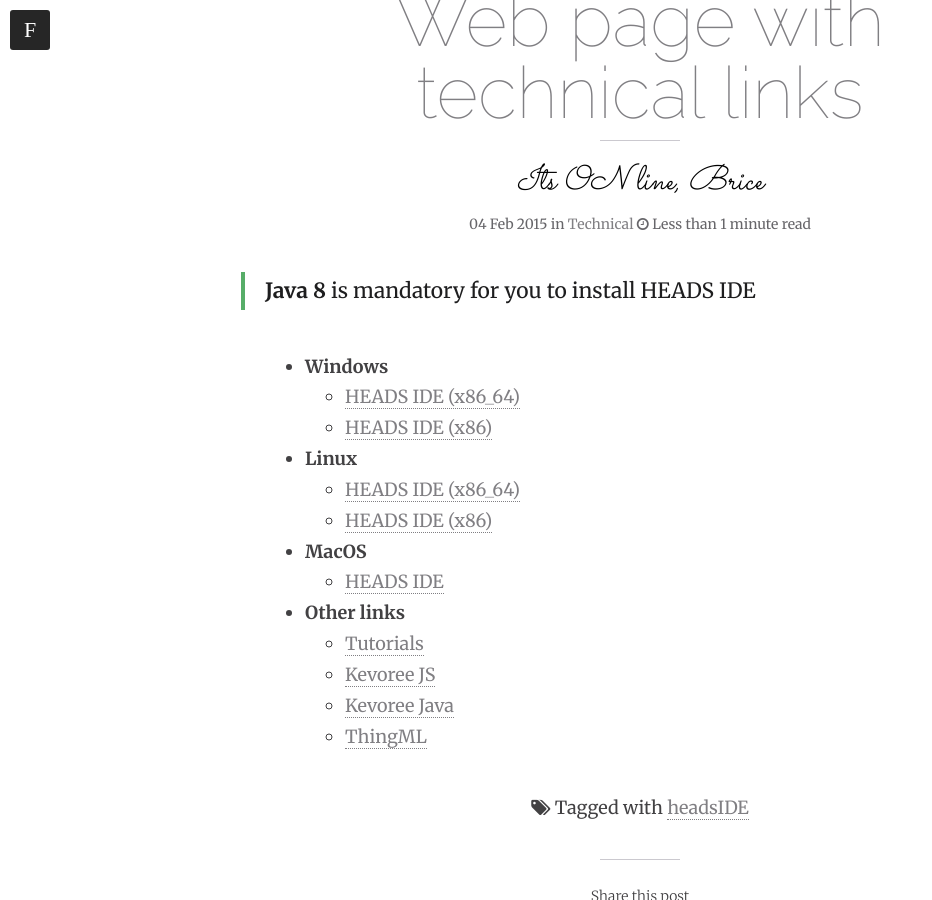
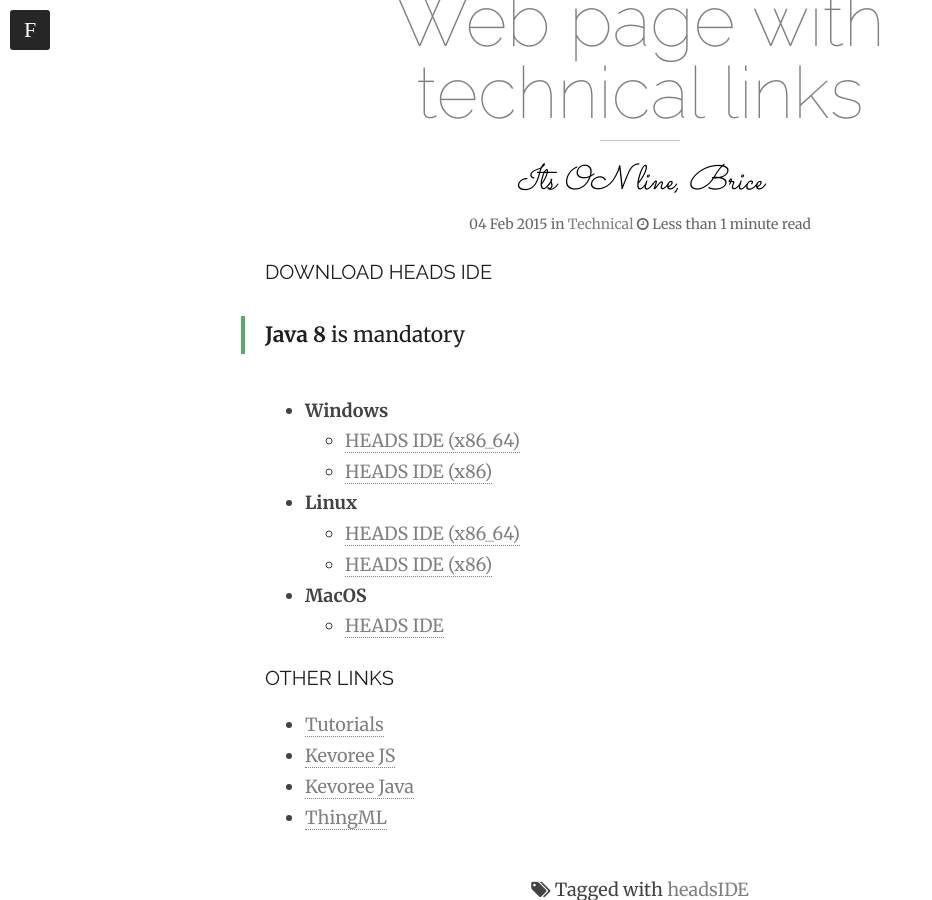
Before and after one commit to HEADS-project/HEADS-project.github.io, a Jekyll site: the page built from _posts/2015-02-04-technical-links.md, in a window 1280 px wide and 900 px high, scrolled down 685 px. Shown: the whole window, without its empty margins (0-932 px from the left). Built offline with Jekyll 4.4.1, drawn with Linux system fonts in a browser that asks for light colours; nearby versions of some CDN libraries.

Commit message:
Update 2015-02-04-technical-links.md

```diff
--- a/_posts/2015-02-04-technical-links.md
+++ b/_posts/2015-02-04-technical-links.md
@@ -15,7 +15,9 @@ mathjax: null
 featured: true
 published: true
 ---
-> **Java 8** is mandatory for you to install HEADS IDE
+### Download HEADS IDE
+
+> **Java 8** is mandatory
 
 * **Windows**
   * [HEADS IDE (x86_64)](http://coreff5.istic.univ-rennes1.fr/jenkins/job/headside/ws/products.minimal/target/products/heads_ide-win32.win32.x86.zip)
@@ -27,7 +29,7 @@ published: true
   * [HEADS IDE](http://coreff5.istic.univ-rennes1.fr/jenkins/job/headside/ws/products.minimal/target/products/heads_ide-macosx.cocoa.x86_64.zip)
 
 
-* **Other links**
+### Other links
   * [Tutorials](https://github.com/HEADS-project/training)
   * [Kevoree JS](https://github.com/kevoree/kevoree-js)
   * [Kevoree Java](http://kevoree.github.io/kevoree-book/)
```
